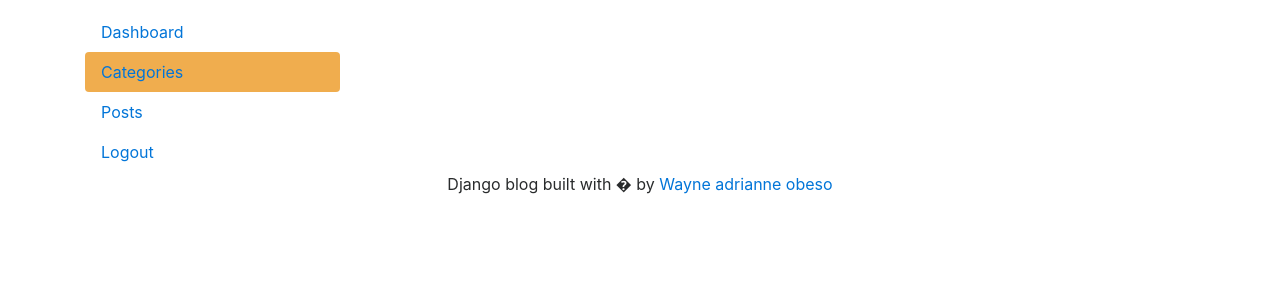
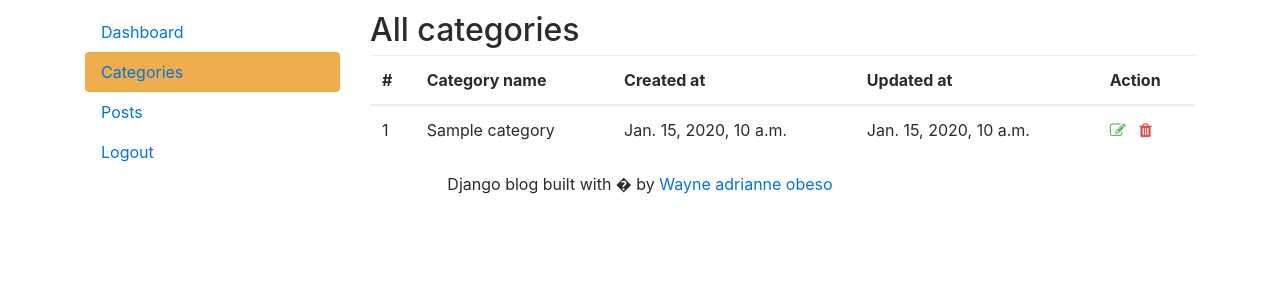
Before and after one commit to pncoder29/django-blog, a Django app: page /dashboard/categories/ in a window 1280 px wide; the page is wider, and only the part inside the window is pictured. Shown: the part 114-414 px from the top of that part. Run offline with Django 5.2, Linux system fonts and the light colour scheme; tables that the repository leaves empty hold one stand-in row (values such as "Sample post").

Commit message:
added font awesome

```diff
--- a/templates/base.html
+++ b/templates/base.html
@@ -10,6 +10,7 @@
     <link href="https://getbootstrap.com/docs/4.0/dist/css/bootstrap.min.css" rel="stylesheet">
     <link href="https://fonts.googleapis.com/css?family=Playfair+Display:700,900" rel="stylesheet">
     <link href="{% static 'css/blo  g.css' %}" rel="stylesheet">
+    <link rel="stylesheet" href="https://cdnjs.cloudflare.com/ajax/libs/font-awesome/4.7.0/css/font-awesome.min.css">
   </head>
 <body>
     <div class="container">
--- a/templates/dashboard/categories.html
+++ b/templates/dashboard/categories.html
@@ -9,7 +9,33 @@
 
     <!-- right side content -->
     <div class="col-md-9">
-
+        <h2>All categories</h2>
+        <table class="table table-hover">
+            <thead>
+              <tr>
+                <th>#</th>
+                <th>Category name</th>
+                <th>Created at</th>
+                <th>Updated at</th>
+                <th>Action</th>
+              </tr>
+            </thead>
+            <tbody>
+            {% for cat in categories %}
+              <tr>
+                <td>{{ forloop.counter }}</th>
+                <td>{{ cat }}</td>
+                <td>{{ cat.created_at }}</td>
+                <td>{{ cat.updated_at }}</td>
+                <td>
+                    <a href=""><i class="fa fa-edit text-success"></i></a>
+                    &nbsp;
+                    <a href=""><i class="fa fa-trash text-danger"></i></a>
+                </td>
+              </tr>
+            {% endfor %}
+            </tbody>
+          </table>
     </div>
 </div>
 
--- a/templates/dashboard/dashboard.html
+++ b/templates/dashboard/dashboard.html
@@ -9,6 +9,7 @@
 
     <!-- right side content -->
     <div class="col-md-9">
+        <span>Logged in as <b>{{ user }}</b></span>
         <div class="row">
             <div class="col">
                 <div class="card border-default mb-3">
```
